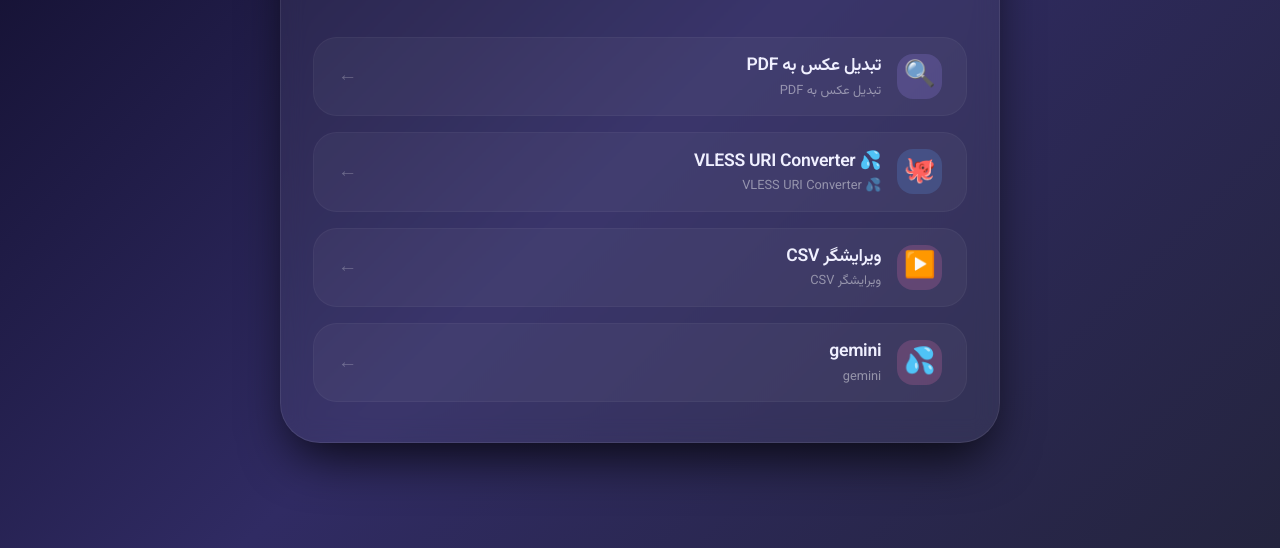
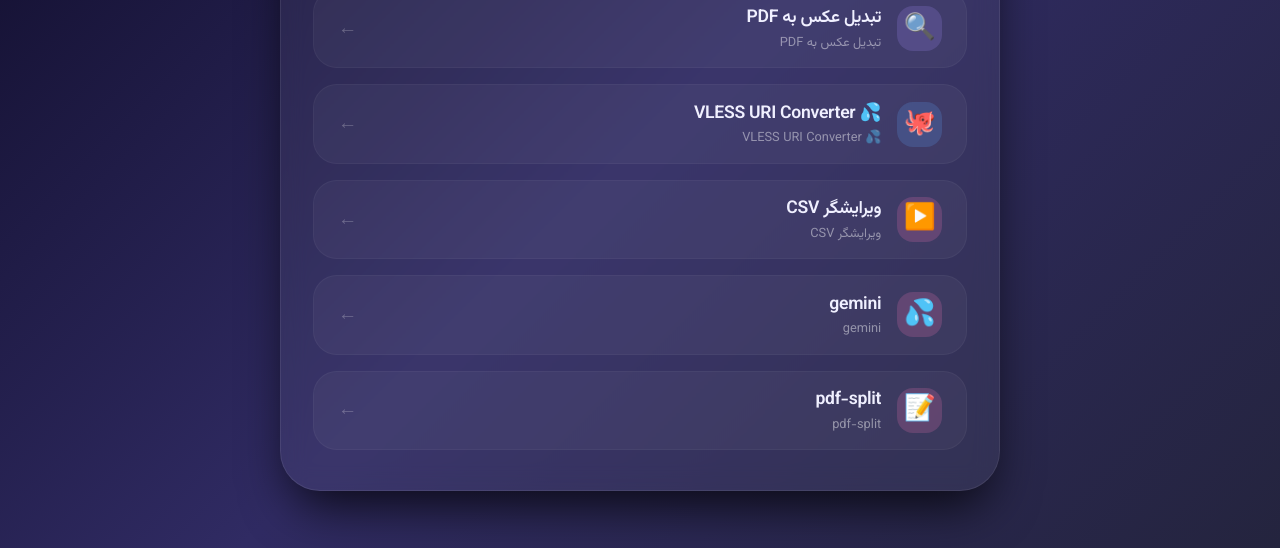
Before and after one commit to abolfazlkhastavane/statapps, a plain HTML site: page index.html in a window 1280 px wide. Shown: the part 252-800 px from the top of the page. Drawn offline with Linux system fonts and the light colour scheme.

Commit message:
Update index.html

```diff
--- a/index.html
+++ b/index.html
@@ -229,7 +229,15 @@
                 </span>
                 <span class="link-arrow">←</span>
             </a>
-
+               <!-- لینک 5 -->
+            <a href="https://abolfazlkhastavane.github.io/statapps/pdf-split/" target="_blank" class="link-card icon-pink">
+                <span class="link-icon">📝</span>
+                <span class="link-content">
+                    <span class="link-title">pdf-split</span>
+                    <span class="link-desc">pdf-split</span>
+                </span>
+                <span class="link-arrow">←</span>
+            </a>
     </div>
 </body>
 </html>
```
